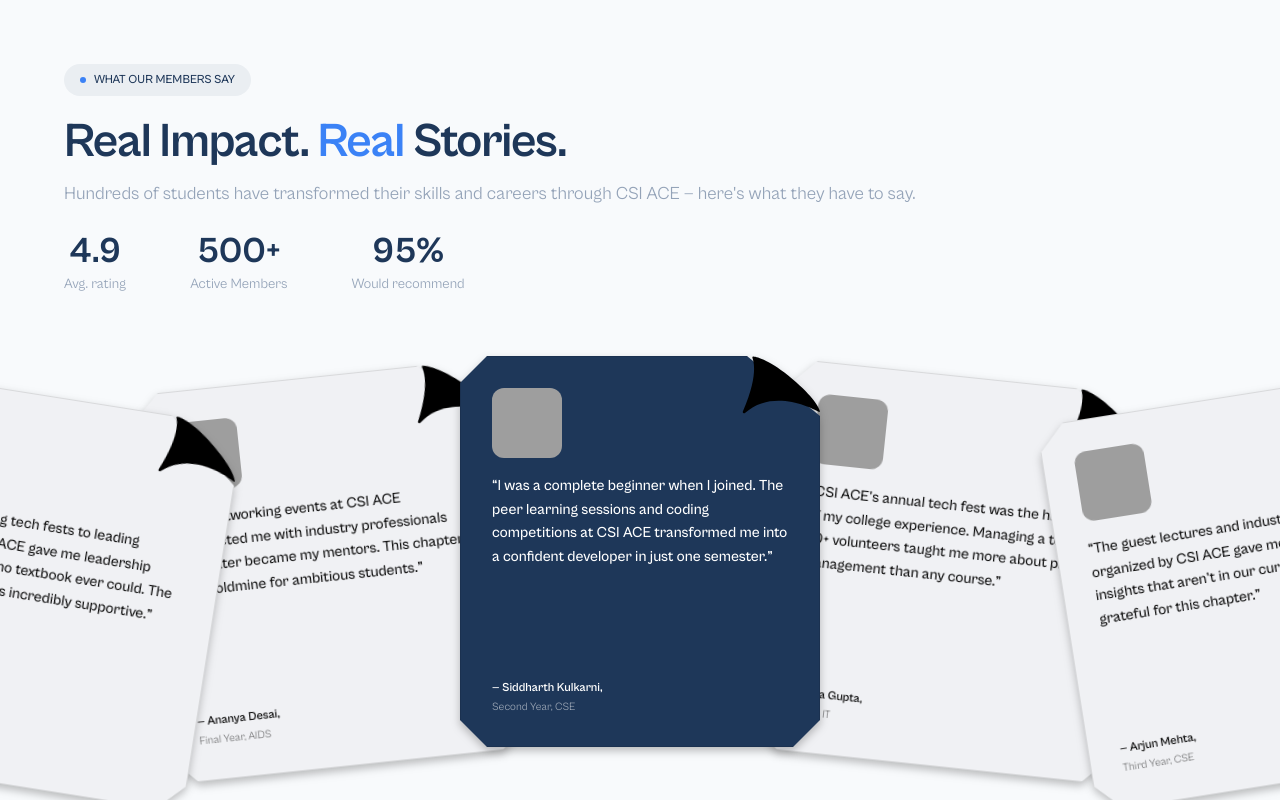
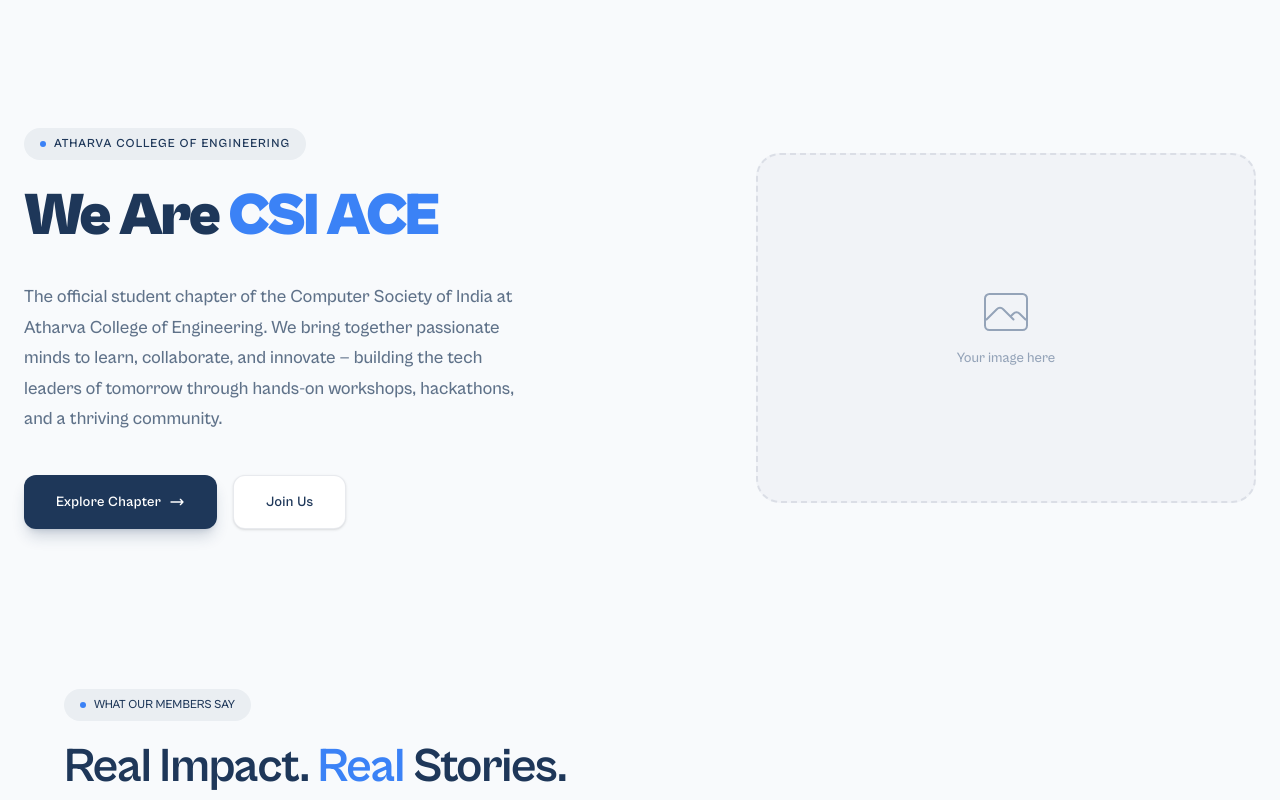
Before and after one commit to icancodefyi/csi-website, a Next.js app: page / in a window 1280 px wide. Shown: the top 800 px of the page. Built offline with nearby package versions, Linux system fonts and the light colour scheme; grey boxes are pictures that could not be loaded.

Commit message:
feat: add hero section with CSI ACE branding and placeholder image

```diff
--- a/app/page.tsx
+++ b/app/page.tsx
@@ -1,9 +1,11 @@
+import HeroSection from "@/components/hero-section";
 import Testimonials from "@/components/testimonials";
 import Footer from "@/components/footer";
 
 export default function Home() {
   return (
     <main>
+      <HeroSection />
       <Testimonials />
       <Footer />
     </main>
--- /dev/null
+++ b/components/hero-section.tsx
@@ -0,0 +1,80 @@
+"use client";
+
+import React from "react";
+
+const HeroSection = () => {
+  return (
+    <section className="flex items-center bg-csi-lighter pt-24 pb-16 md:pt-32 md:pb-24">
+      <div className="mx-auto flex w-full max-w-7xl flex-col items-center gap-16 px-6 md:flex-row">
+        {/* Left - Text */}
+        <div className="flex w-full flex-col justify-center md:w-1/2">
+          <span className="mb-6 inline-flex w-fit items-center gap-2 rounded-full bg-csi-navy/[0.06] px-4 py-2 text-xs font-semibold uppercase tracking-widest text-csi-navy">
+            <span className="h-1.5 w-1.5 rounded-full bg-csi-blue" />
+            Atharva College of Engineering
+          </span>
+          <h1 className="mb-8 text-4xl font-black leading-[1.1] tracking-tight text-csi-navy md:text-5xl lg:text-6xl">
+            We Are <span className="text-csi-blue">CSI ACE</span>
+          </h1>
+          <p className="w-full text-base font-medium leading-[1.7] text-csi-navy/70 md:w-[85%] md:text-lg">
+            The official student chapter of the Computer Society of India at
+            Atharva College of Engineering. We bring together passionate minds
+            to learn, collaborate, and innovate — building the tech leaders of
+            tomorrow through hands-on workshops, hackathons, and a thriving
+            community.
+          </p>
+          <div className="mt-10 flex flex-col gap-4 sm:flex-row">
+            <a
+              href="#about"
+              className="inline-flex items-center justify-center gap-2 rounded-xl bg-csi-navy px-8 py-4 text-sm font-semibold tracking-wide text-white shadow-lg shadow-csi-navy/20 transition-all duration-300 hover:shadow-xl hover:shadow-csi-navy/30 hover:scale-[1.02]"
+            >
+              Explore Chapter
+              <svg
+                className="h-4 w-4"
+                fill="none"
+                viewBox="0 0 24 24"
+                stroke="currentColor"
+                strokeWidth={2}
+              >
+                <path
+                  strokeLinecap="round"
+                  strokeLinejoin="round"
+                  d="M17 8l4 4m0 0l-4 4m4-4H3"
+                />
+              </svg>
+            </a>
+            <a
+              href="#contact"
+              className="inline-flex items-center justify-center gap-2 rounded-xl border border-csi-navy/10 bg-white px-8 py-4 text-sm font-semibold tracking-wide text-csi-navy shadow-sm transition-all duration-300 hover:border-csi-navy/20 hover:shadow-md"
+            >
+              Join Us
+            </a>
+          </div>
+        </div>
+
+        {/* Right - Image Placeholder */}
+        <div className="flex w-full justify-center md:w-1/2 md:justify-end mt-12 md:mt-0">
+          <div className="flex h-[350px] w-full max-w-[500px] items-center justify-center rounded-3xl border-2 border-dashed border-csi-navy/10 bg-csi-navy/[0.03]">
+            <div className="flex flex-col items-center gap-3 text-csi-muted">
+              <svg
+                className="h-12 w-12"
+                fill="none"
+                viewBox="0 0 24 24"
+                stroke="currentColor"
+                strokeWidth={1}
+              >
+                <path
+                  strokeLinecap="round"
+                  strokeLinejoin="round"
+                  d="M2.25 15.75l5.159-5.159a2.25 2.25 0 013.182 0l5.159 5.159m-1.5-1.5l1.409-1.409a2.25 2.25 0 013.182 0l2.909 2.909M3.75 21h16.5A2.25 2.25 0 0022.5 18.75V5.25A2.25 2.25 0 0020.25 3H3.75A2.25 2.25 0 001.5 5.25v13.5A2.25 2.25 0 003.75 21z"
+                />
+              </svg>
+              <span className="text-sm font-medium">Your image here</span>
+            </div>
+          </div>
+        </div>
+      </div>
+    </section>
+  );
+};
+
+export default HeroSection;
```
